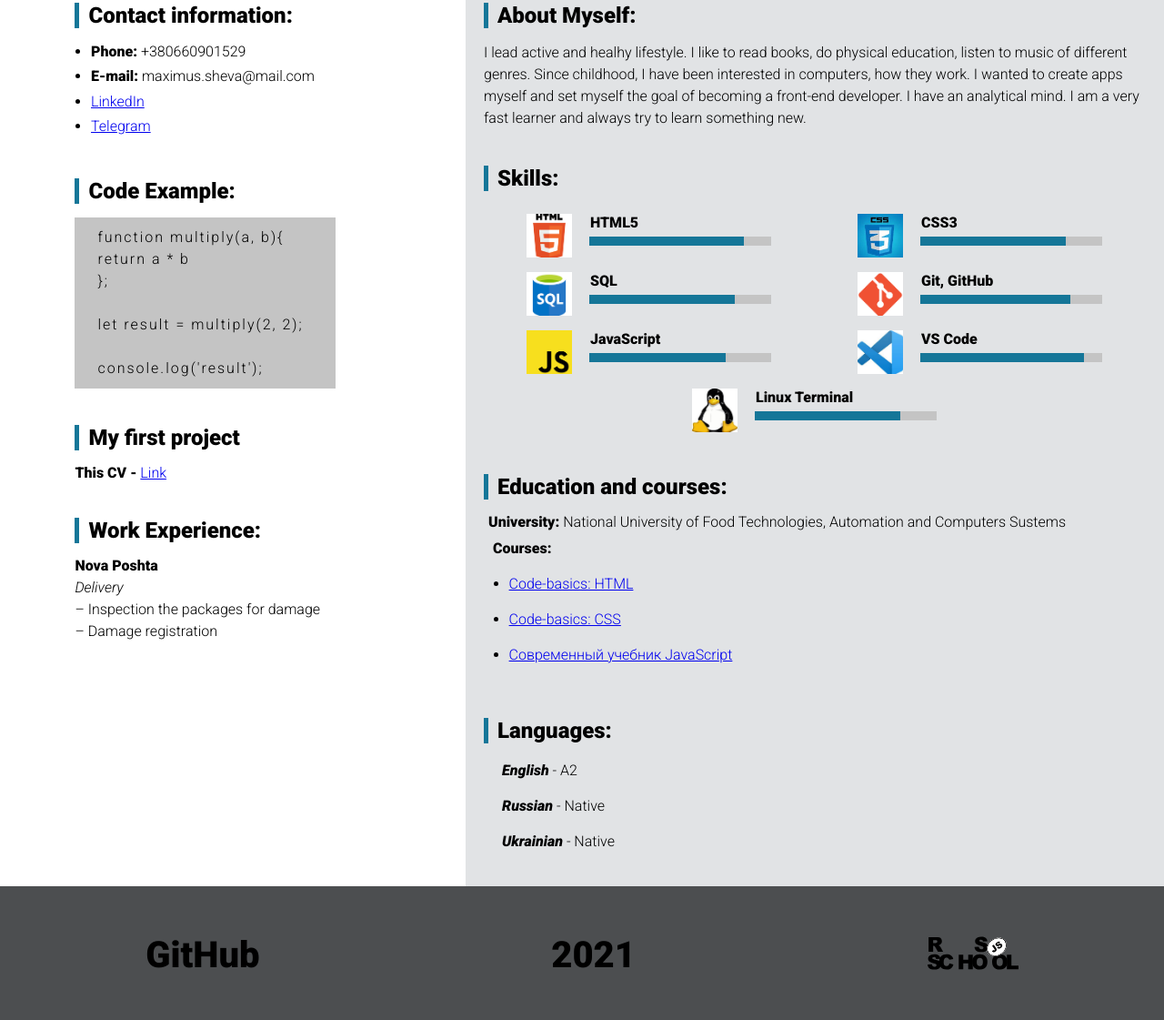
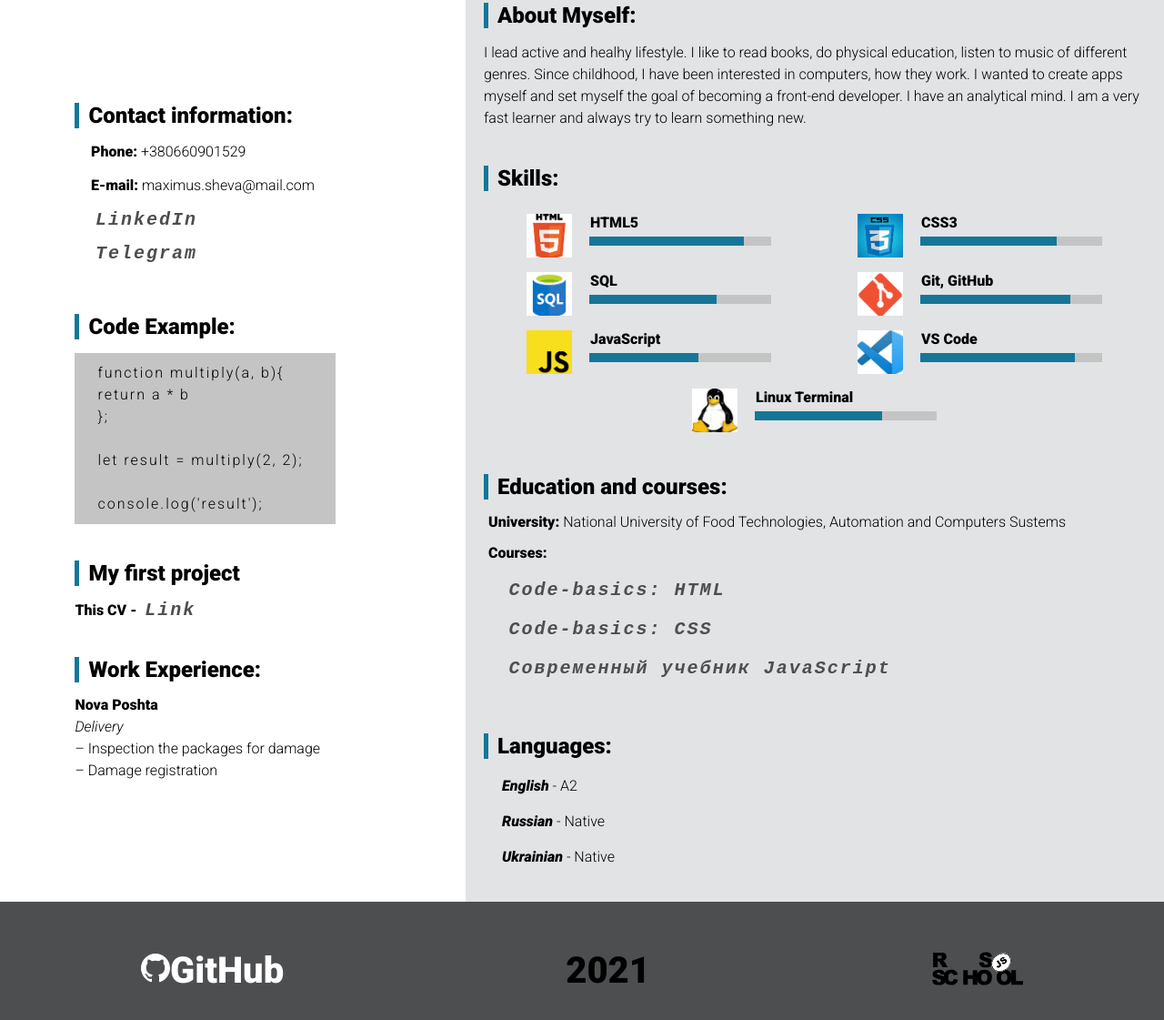
Before and after one commit to Maxi1912/rsschool-cv, a plain HTML site: page index.html in a window 1280 px wide. Shown: the part 537-1658 px from the top of the page at 91% size. Drawn offline with Linux system fonts and the light colour scheme.

Commit message:
refactor: apply prettier

```diff
--- a/index.html
+++ b/index.html
@@ -14,10 +14,11 @@
     <div class="page">
         <nav>
             <ul class="navigation-list">
-                <li><a href="#about_myself">about myself</a></li>
+                <li><a href="#skills">skills</a></li>
+                <li><a href="#project">my first project</a></li>
                 <li><a href="#experience1">work experience</a></li>
-                <li><a href="#skills">skills</a></li>
                 <li><a href="#education">education and courses</a></li>
+                <li><a href="#languages1">languages</a></li>
             </ul>
         </nav>
         <header>
@@ -40,8 +41,8 @@
                     <ul class="contact_list">
                         <li><b>Phone:</b> +380660901529</li>
                         <li><b>E-mail:</b> maximus.sheva@mail.com</li>
-                        <li><a href="https://www.linkedin.com/in/maksym-shevkun-a1456a226/" target="_blank">LinkedIn</a></li>
-                        <li><a href="https://t.me/Maxi191291" target="_blank">Telegram</a></li>
+                        <li><a class="link" href="https://www.linkedin.com/in/maksym-shevkun-a1456a226/" target="_blank">LinkedIn</a></li>
+                        <li><a class="link" href="https://t.me/Maxi191291" target="_blank">Telegram</a></li>
                     </ul>
                 </section>
                 <section>
@@ -57,9 +58,9 @@
                         </code>
                     </div>
                 </section>
-                <section>
+                <section id="project">
                     <h2>My first project</h2>
-                    <div><b>This CV - </b><a href="https://maxi1912.github.io/rsschool-cv/" target="_blank">Link</a></div>
+                    <div><b>This CV - </b><a class="link" href="https://maxi1912.github.io/rsschool-cv/" target="_blank">Link</a></div>
                 </section>
                 <section class="experience" id="experience1">
                     <h2>Work Experience:</h2>
@@ -93,12 +94,12 @@
                     <h2>Education and courses:</h2>
                     <p class="university"><b>University: </b>National University of Food Technologies, Automation and Computers Sustems</p>
                     <ul class="courses"><b>Courses:</b>
-                        <li><a href="https://ru.code-basics.com/languages/html" target="_blank">Code-basics: HTML</a></li>
-                        <li><a href="https://ru.code-basics.com/languages/css" target="_blank">Code-basics: CSS</a></li>
-                        <li><a href="https://learn.javascript.ru/" target="_blank">Современный учебник JavaScript</a></li>
+                        <li><a class="link" href="https://ru.code-basics.com/languages/html" target="_blank">Code-basics: HTML</a></li>
+                        <li><a class="link" href="https://ru.code-basics.com/languages/css" target="_blank">Code-basics: CSS</a></li>
+                        <li><a class="link" href="https://learn.javascript.ru/" target="_blank">Современный учебник JavaScript</a></li>
                     </ul>
                 </section>
-                <section>
+                <section id="languages1">
                     <h2>Languages:</h2>
                     <ul class="languages">
                         <li><b><i>English</i></b> - A2</li>
@@ -109,7 +110,7 @@
             </section>
         </main>
         <footer>
-            <span class="github"><a href="https://github.com/Maxi1912" target="_blank">GitHub</a></span>
+            <span class="github"><a href="https://github.com/Maxi1912" target="_blank"><img src="github-logo.svg" alt="logo_github">GitHub</a></span>
             <span class="year">2021</span>
             <span ><a href="https://rs.school/js/" target="_blank"><img class="logo_rs" src="rs_school_js.svg" alt="logo_rs_school_js"></a></span>
         </footer>
--- a/style.css
+++ b/style.css
@@ -155,6 +155,7 @@ main {
     width: 40%;
     display: flex;
     flex-direction: column;
+    justify-content: center;
     align-items: flex-end;
 }
 
@@ -176,9 +177,26 @@ h2 {
 }
 
 .contact_list>li {
-    margin: 5px;
+    list-style-type: none;
+    margin: 15px 15px 15px 1.1em;
     line-height: 1.4em;
-    margin-left: 1.1em;
+}
+
+.link {
+    color: var(--grey);
+    text-decoration: none;
+    font-family: 'Courier New', Courier, monospace;
+    font-weight: 900;
+    font-style: italic;
+    letter-spacing: 2px;
+    font-size: 20px;
+    padding: 5px;
+}
+
+.link:hover {
+    background: var(--grey);
+    color: var(--blue);
+    border-radius: 5px;
 }
 
 .code {
@@ -268,7 +286,7 @@ h2 {
     top: 25px;
     right: 0.5%;
     background: var(--blue);
-    border-right: 40px solid var(--medium_grey);
+    border-right: 50px solid var(--medium_grey);
 }
 
 .sql::before {
@@ -290,7 +308,7 @@ h2 {
     top: 25px;
     right: 0.5%;
     background: var(--blue);
-    border-right: 40px solid var(--medium_grey);
+    border-right: 60px solid var(--medium_grey);
 }
 
 .git::before {
@@ -334,7 +352,7 @@ h2 {
     top: 25px;
     right: 0.5%;
     background: var(--blue);
-    border-right: 50px solid var(--medium_grey);
+    border-right: 80px solid var(--medium_grey);
 }
 
 .vs::before {
@@ -356,7 +374,7 @@ h2 {
     top: 25px;
     right: 0.5%;
     background: var(--blue);
-    border-right: 20px solid var(--medium_grey);
+    border-right: 30px solid var(--medium_grey);
 }
 
 .linux::before {
@@ -378,7 +396,7 @@ h2 {
     top: 25px;
     right: 0.5%;
     background: var(--blue);
-    border-right: 40px solid var(--medium_grey);
+    border-right: 60px solid var(--medium_grey);
 }
 
 .university {
@@ -386,12 +404,12 @@ h2 {
 }
 
 .courses {
-    margin: 10px;
+    margin: 15px 15px 10px 5px;
 }
 
 .courses>li {
-    margin: 20px;
-    margin-left: 1.1em;
+    list-style-type: none;
+    margin: 20px 20px 20px 1.1em;
 }
 
 .languages>li {
@@ -409,7 +427,7 @@ footer {
 }
 
 .github>a {
-    color: black;
+    color: var(--white);
     font-size: 40px;
     font-weight: 900;
     text-decoration: none;
```
Also changed, not shown: courses_marker.jpg (added), github-logo.svg (added).
